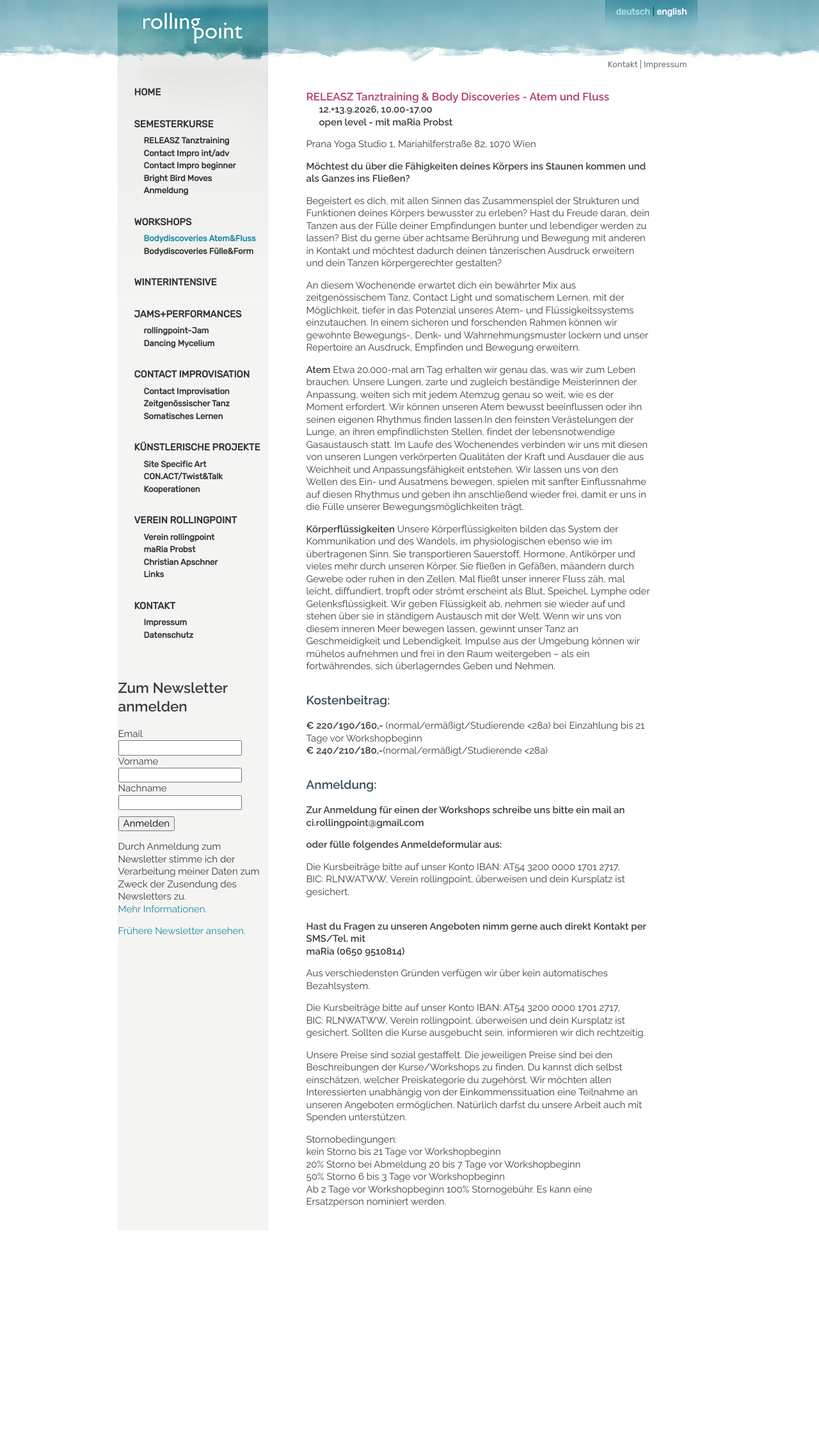
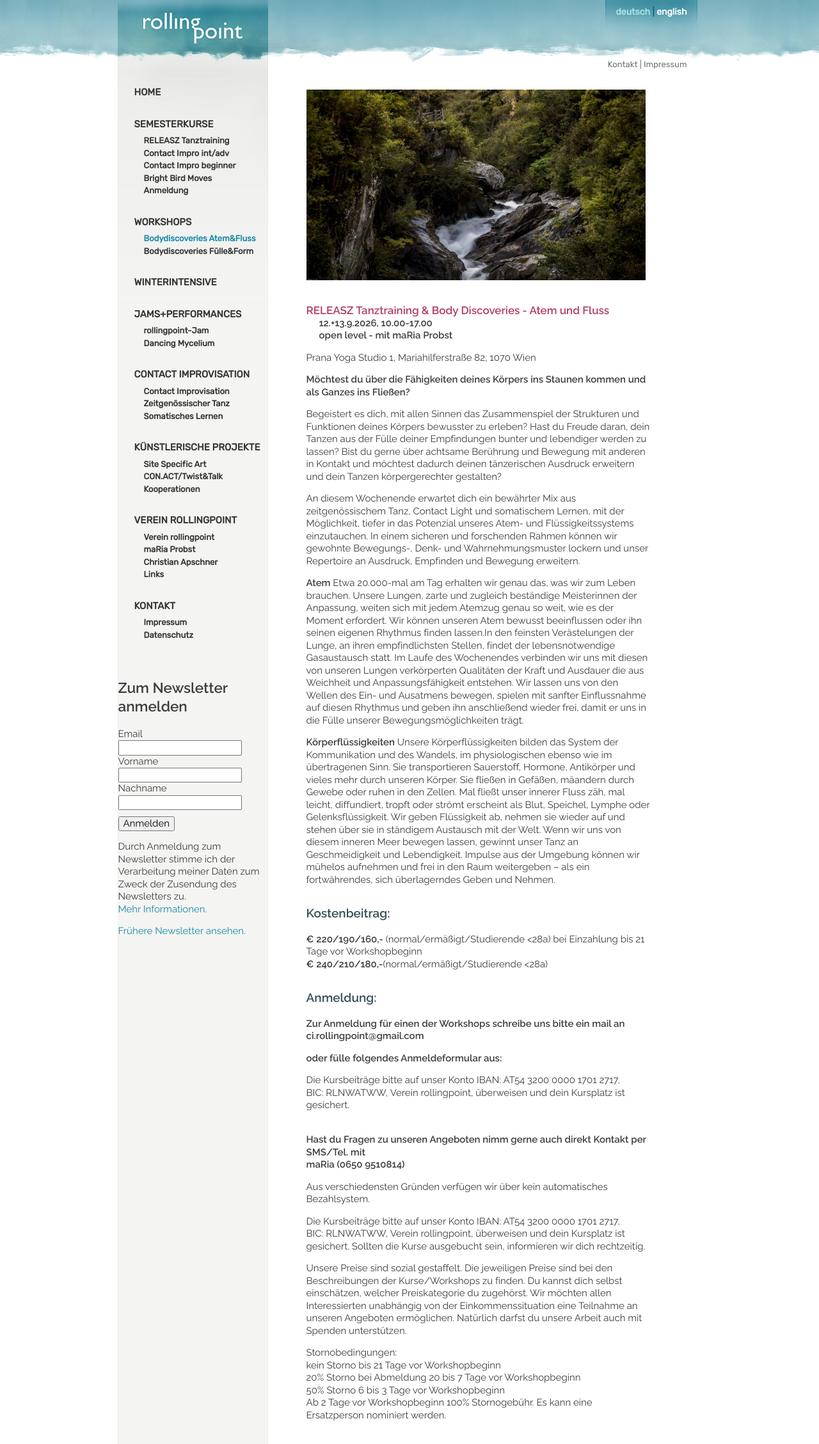
Before and after one commit to manulari/rollingpointat, a Jekyll site: the page built from _pages_de/ws1.md, in a window 1280 px wide. Shown: the whole page at 64% size. Built offline with Jekyll 4.4.1, drawn with Linux system fonts in a browser that asks for light colours; comment, search, counter and statistics services are not loaded; before the commit the page ends 1923 px from its top, so only the background shows below that.

Commit message:
Update page (de) “ws1”

```diff
--- a/_pages_de/ws1.md
+++ b/_pages_de/ws1.md
@@ -3,6 +3,8 @@ permalink: /WS1
 title: Bodydiscoveries Atem&Fluss
 language: de
 ---
+![](/assets/uploads/denfran-flow-4539988_kleiner.jpg)
+
 <div class="named-anchor" id="#WS1"></div>
 
 <!--StartFragment-->
```
Also changed, not shown: assets/uploads/denfran-flow-4539988_kleiner.jpg (added).
